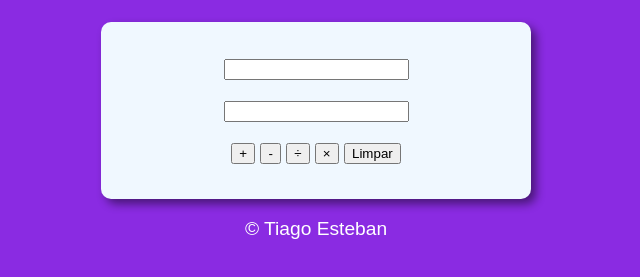
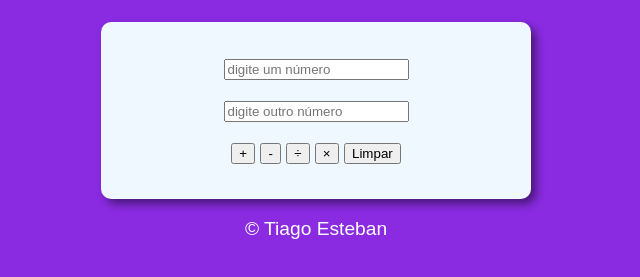
Before and after one commit to estebantiago/calculadora, a plain HTML site: page index.html in a window 1280 px wide. Shown: the part 73-350 px from the top of the page, without its empty margins (324-964 px from the left). Drawn offline with Linux system fonts and the light colour scheme.

Commit message:
inserindo placeholder

```diff
--- a/index.html
+++ b/index.html
@@ -14,8 +14,8 @@
     </header>
     <section>
         <div id="calc">
-            <p><input type="number" name="" id="number1"></p>
-            <p><input type="number" name="" id="number2"></p>
+            <p><input type="number" name="" id="number1" placeholder="digite um número"></p>
+            <p><input type="number" name="" id="number2" placeholder="digite outro número"></p>
             <input type="button" value="+" onclick="somar()">
             <input type="button" value="-" onclick="subtrair()">
             <input type="button" value="÷" onclick="dividir()">
```
